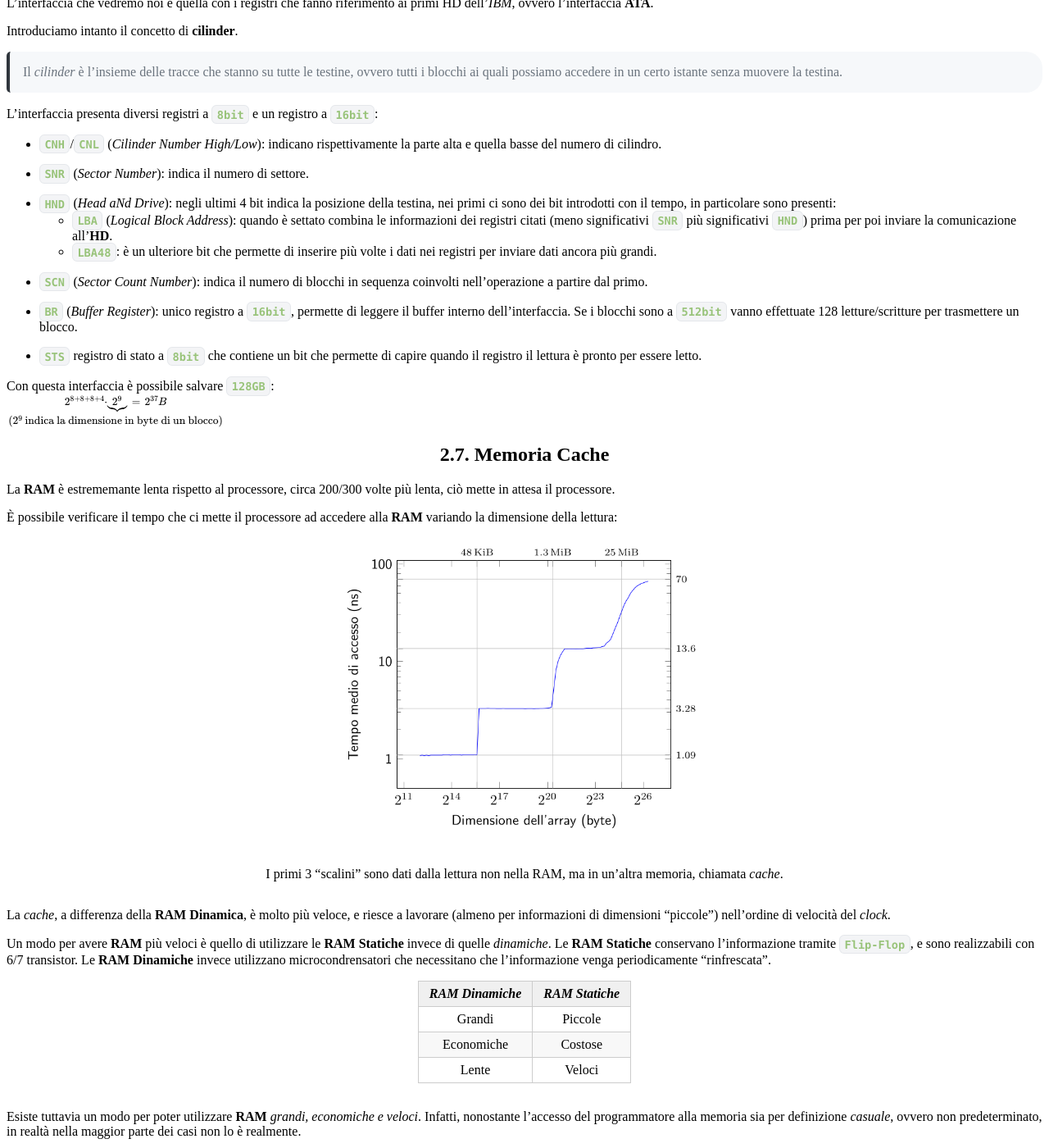
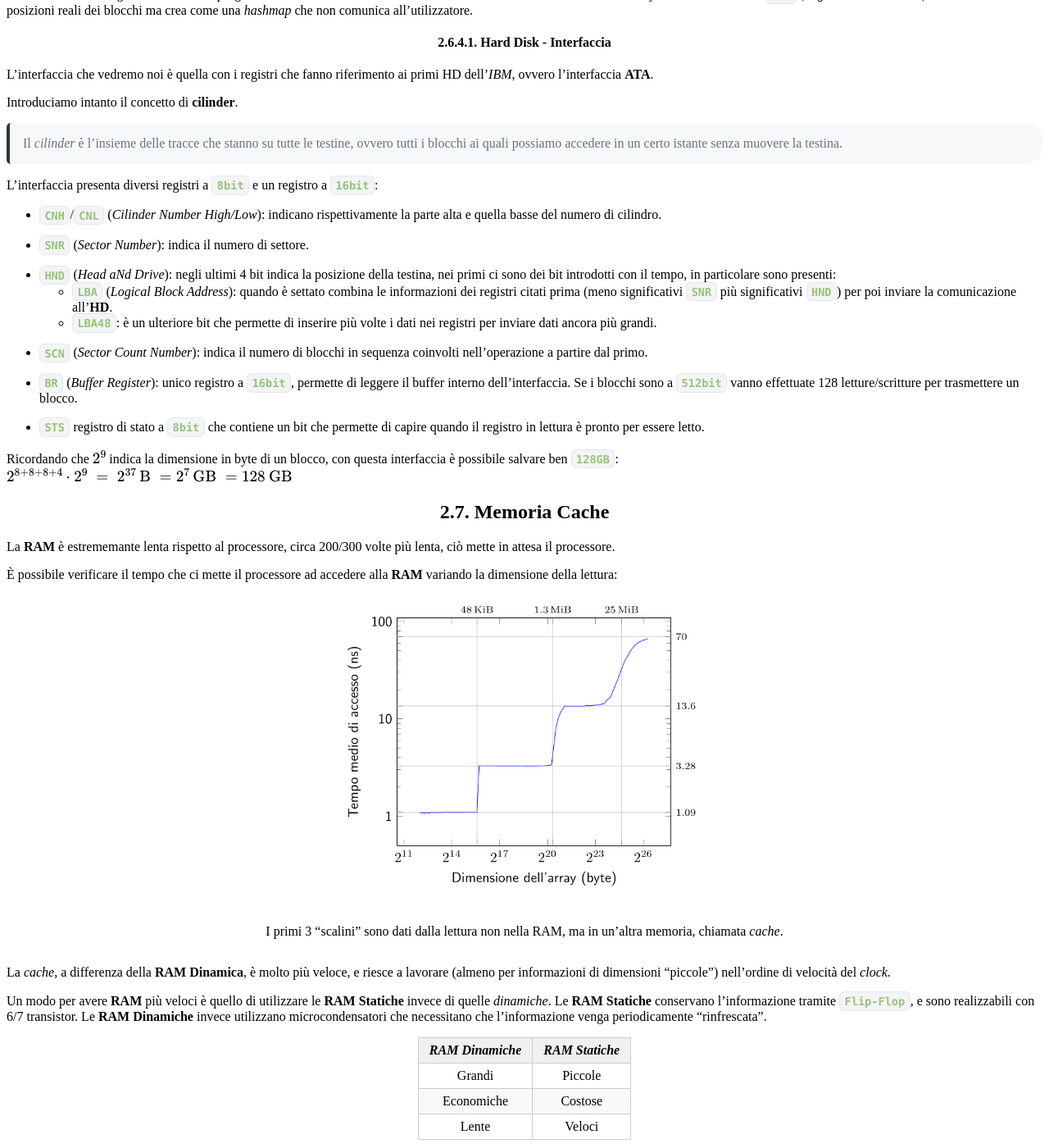
Before and after one commit to Gabriele-D-Cambria/Appunti-Calcolatori-Elettronici-2024-2025, a Jekyll site: the page built from Memoria e Periferiche.md, in a window 1280 px wide and 1400 px high, scrolled down 15260 px. Shown: the whole window at 82% size. Built offline with Jekyll 4.4.1, drawn with Linux system fonts in a browser that asks for light colours; nearby versions of some CDN libraries; our own code applies the rules of GitHub Pages for plain Markdown files; some of the changed text lies outside the part shown.

Commit message:
Correzioni di formattazione e miglioramenti di chiarezza nel documento "Memoria e Periferiche"

```diff
--- a/Memoria e Periferiche.md
+++ b/Memoria e Periferiche.md
@@ -216,6 +216,8 @@
 
 Nella memoria RAM possiamo identificare una regione come uno spazio di `8Byte`.
 Assegneremo quindi ad ognuna un numero, detto **numero di riga**, che la identificherà.
+
+Ciò significa che dato un indirizzo `A[63:0]`, il numero di riga verrà identificato dai bit `A[63:3]`. I restanti `A[2:0]` rappresentano l'offset all'interno della riga, e vengono chiamati **_Byte Enabler_** `BE`.
 
 ## 2.5. Comunicazione CPU-Memoria
 
@@ -488,9 +490,9 @@
 | Blinking |    RGB     |    IRGB    |        |
 |  `1bit`  |   `3bit`   |   `4bit`   | `8bit` |
 
+</div>
+
 <small>(il bit di _blinking_ indica se il carattere lampeggia, in QEMU è inutile)</small>
-
-</div>
 
 Nella nostra macchina la modalità video inizia all'indirizzo `0xB8000`;
 
@@ -751,18 +753,18 @@
 - `SNR` (_Sector Number_): indica il numero di settore.
 
 - `HND` (_Head aNd Drive_): negli ultimi 4 bit indica la posizione della testina, nei primi ci sono dei bit introdotti con il tempo, in particolare sono presenti:
-  - `LBA` (_Logical Block Address_): quando è settato combina le informazioni dei registri citati (meno significativi `SNR` più significativi `HND`) prima per poi inviare la comunicazione all'**HD**.
+  - `LBA` (_Logical Block Address_): quando è settato combina le informazioni dei registri citati prima (meno significativi `SNR` più significativi `HND`) per poi inviare la comunicazione all'**HD**.
   - `LBA48`: è un ulteriore bit che permette di inserire più volte i dati nei registri per inviare dati ancora più grandi.
 
 - `SCN` (_Sector Count Number_): indica il numero di blocchi in sequenza coinvolti nell'operazione a partire dal primo.
 
 - `BR` (_Buffer Register_): unico registro a `16bit`, permette di leggere il buffer interno dell'interfaccia. Se i blocchi sono a `512bit` vanno effettuate 128 letture/scritture per trasmettere un blocco.
 
-- `STS` registro di stato a `8bit` che contiene un bit che permette di capire quando il registro il lettura è pronto per essere letto.
+- `STS` registro di stato a `8bit` che contiene un bit che permette di capire quando il registro in lettura è pronto per essere letto.
 
-Con questa interfaccia è possibile salvare `128GB`:
+Ricordando che $2^9$ indica la dimensione in byte di un blocco, con questa interfaccia è possibile salvare ben `128GB`:
 $$
-    2^{8 + 8 + 8 + 4} \cdot \underbrace{2^9} \;= \; 2^{37}B \atop (2^9 \text{ indica la dimensione in byte di un blocco})
+    2^{8 + 8 + 8 + 4} \cdot 2^9 \;= \; 2^{37}\:\text{B} \; = 2^7\:\text{GB} \;= 128\: \text{GB}
 $$
 
 ## 2.7. Memoria Cache
@@ -783,7 +785,7 @@
 
 Un modo per avere **RAM** più veloci è quello di utilizzare le **RAM Statiche** invece di quelle _dinamiche_.
 Le **RAM Statiche** conservano l'informazione tramite `Flip-Flop`, e sono realizzabili con 6/7 transistor.
-Le **RAM Dinamiche** invece utilizzano microcondrensatori che necessitano che l'informazione venga periodicamente "rinfrescata".
+Le **RAM Dinamiche** invece utilizzano microcondensatori che necessitano che l'informazione venga periodicamente "rinfrescata".
 
 <div class="flexbox" markdown="1">
 
@@ -800,7 +802,8 @@
 
 Il codice infatti si distribuisce in locazioni di memoria sequenziali, e, statisticamente, **raramente** effettua salti casuali tra istruzioni.
 Su questa assunzione di base si fondano i due **_Principi di Località_**:
-> <span class="bigger">Pricipio di località Temporale</span>: visto un dato è probabile che molto presto si voglia utilizzare di nuovo.
+> <span class="bigger">Principio di località Temporale</span>: visto un dato è probabile che molto presto si voglia utilizzare di nuovo.
+
 > <span class="bigger">Principio di località Spaziale</span>: visto un indirizzo è probabile che a breve ci si ritorni.
 
 <div class="grid2">
```
Also changed, not shown: other parts of Memoria e Periferiche.md (+12 -12 lines).
